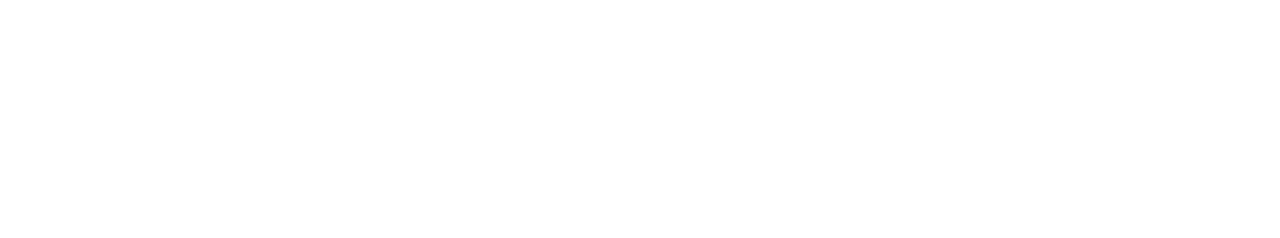
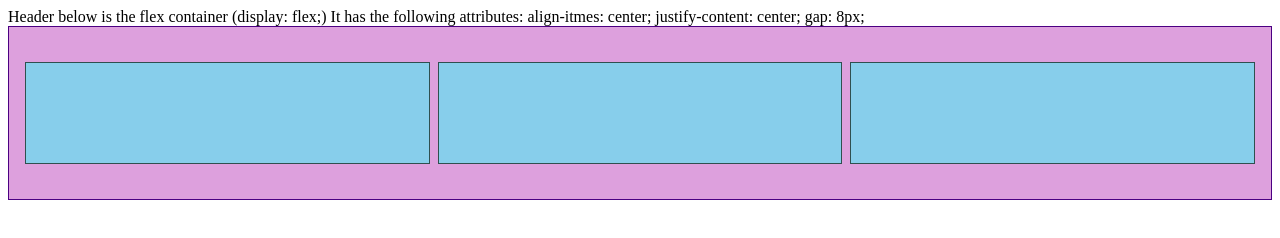
Before and after one commit to jib013/flex-box, a plain HTML site: page index.html in a window 1280 px wide. Drawn offline with Linux system fonts and the light colour scheme.

Commit message:
push for remote work

```diff
--- a/index.html
+++ b/index.html
@@ -5,14 +5,19 @@
     <meta http-equiv="X-UA-Compatible" content="IE=edge">
     <meta name="viewport" content="width=device-width, initial-scale=1.0">
     <title>Flexbox Training</title>
+    <link rel="stylesheet" type="text/css" href="styles.css">
 </head>
 <body>
     <div class="wrapper">
+        Header below is the flex container (display: flex;) It has the following attributes: align-itmes: center; justify-content: center; gap: 8px;
         <div class="header">
             <div class="header-item"></div>
             <div class="header-item"></div>
             <div class="header-item"></div>
         </div>
+        <div class="main-content">
+
+        </div>
     </div>
 </body>
 </html>
--- a/styles.css
+++ b/styles.css
@@ -1,12 +1,7 @@
 .wrapper {
-    height: auto;
+    width: 100%;
+    margin: 0 auto;
 }
-
-@media only screen and (min-width: 768px) {
-    .wrapper {
-        max-width: 992px;
-    }
-
     .header {
         height: 140px;
         padding: 16px;
@@ -19,9 +14,8 @@
     }
 
     .header-item{
-        width: 60px;
-        height: 60px;
+        width: 33%;
+        height: 100px;
         border: 1px solid darkslategray;
         background: skyblue;
     }
-}
```
